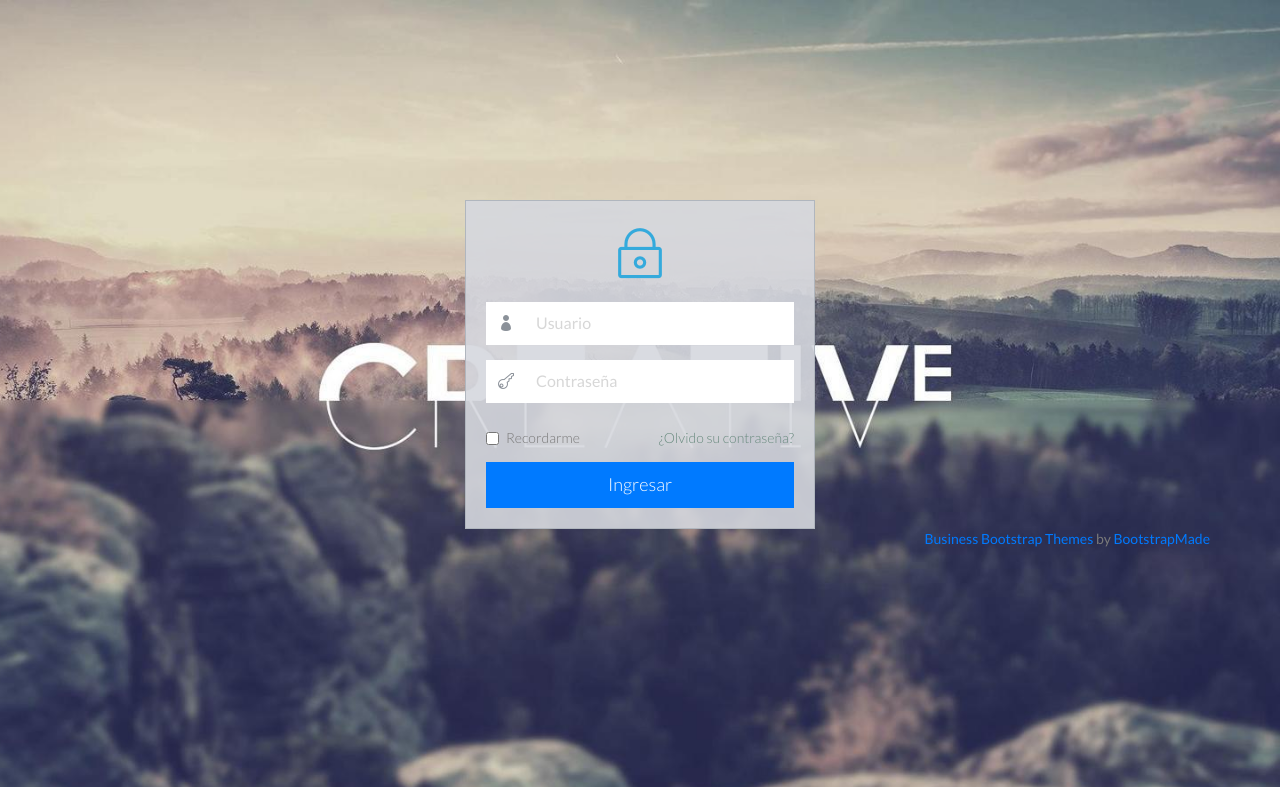
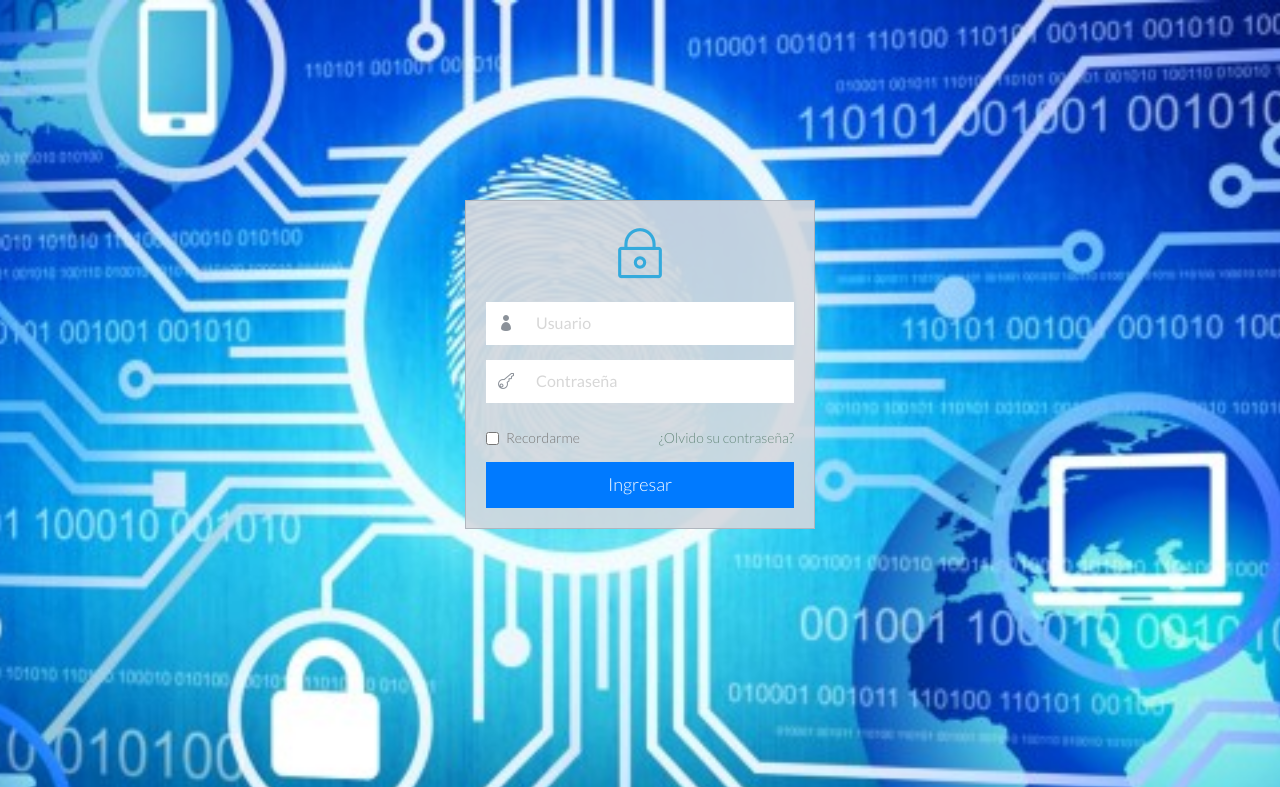
Before and after one commit to UNaF-TICs-Programacion4-2017/SAInt, a PHP site: page / in a window 1280 px wide. Shown: the top 787 px of the page. Run offline with PHP 8.4, Linux system fonts and the light colour scheme; some libraries are stand-ins or nearby versions.

Commit message:
Actualizacion de backgroud img borrado de otro datos

```diff
--- a/Index.php
+++ b/Index.php
@@ -103,8 +103,7 @@
                     Licensing information: https://bootstrapmade.com/license/
                     Purchase the pro version form: https://bootstrapmade.com/buy/?theme=NiceAdmin
                 -->
-                <a href="https://bootstrapmade.com/free-business-bootstrap-themes-website-templates/">Business Bootstrap Themes</a> by <a href="https://bootstrapmade.com/">BootstrapMade</a>
-            </div>
+                </div>
         </div>
     </div>
 
```
Also changed, not shown: img/bg-1.jpg, img/bg-2.jpg (added), img/fondo1.jpg (added).
